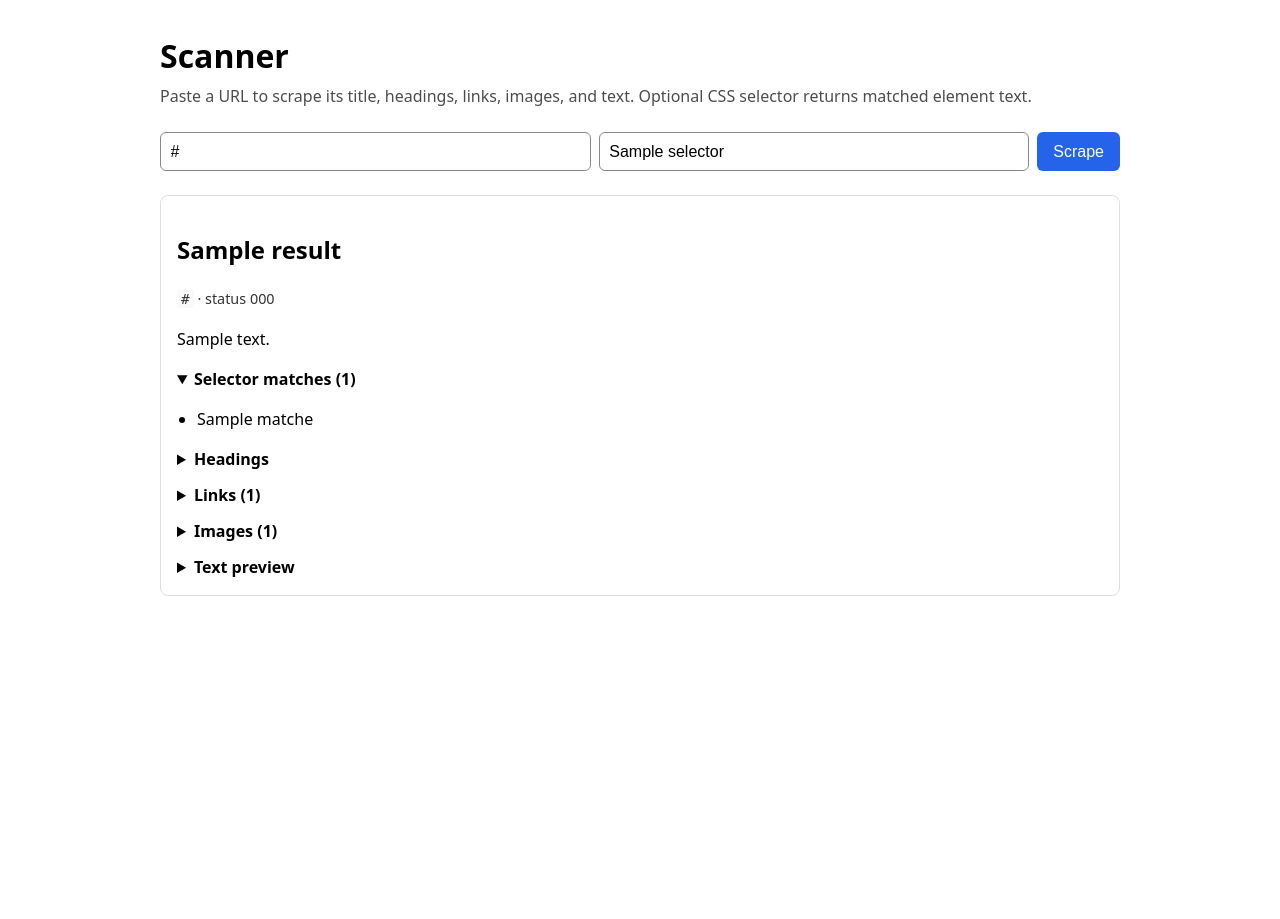
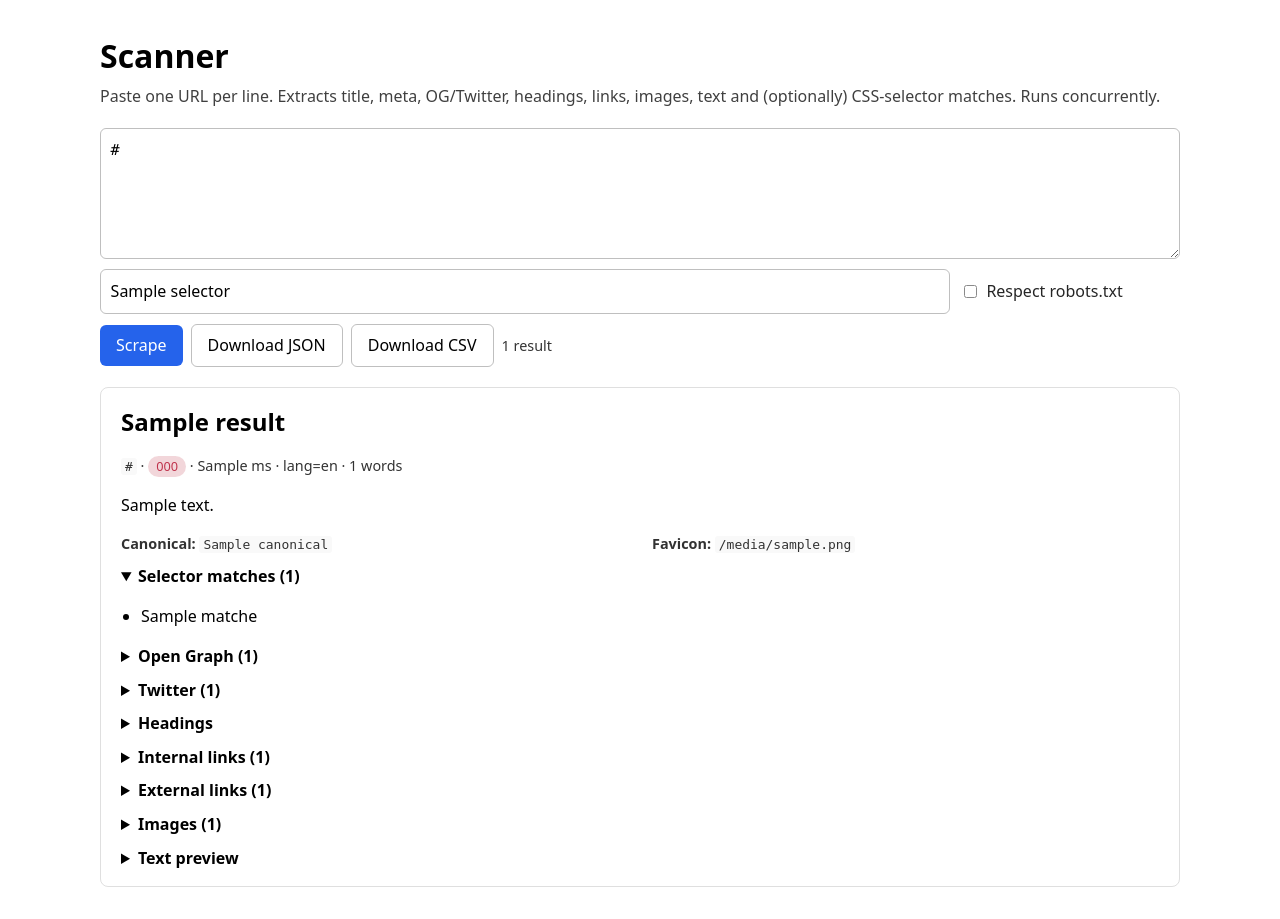
Before and after one commit to Benny9193/Scanner, a Flask app: template templates/index.html in a window 1280 px wide. Before the commit the page ends 596 px from the top, so only its background shows below. Run offline with Flask 3, Linux system fonts and the light colour scheme; the template is opened without the code that fills it: most values are stand-ins (such as "Sample title", 1, 10 or a date in 2020).

Commit message:
Enhance scraper: concurrency, richer metadata, downloads, tests
- Concurrent multi-URL scraping (scrape_many) with ThreadPoolExecutor
- Retry with exponential backoff on transient request errors
- Optional robots.txt enforcement
- Extract canonical URL, language, favicon, Open Graph, Twitter card,
  word count; split links into internal vs external
- Web UI accepts multiple URLs, shows summary table, JSON/CSV download
  buttons, and respects-robots toggle; new /api/scrape-many endpoint
- CLI gains -w/--workers, --retries, --respect-robots, -i/--input
- Pytest suite covering metadata, link split, selector, retry, errors,
  and concurrent scraping

https://claude.ai/code/session_01HXYD9S4UXPNi1N8qsTptyW

```diff
--- a/app.py
+++ b/app.py
@@ -1,24 +1,57 @@
 from __future__ import annotations
 
-from flask import Flask, render_template, request
+import csv
+import io
+import json
+
+from flask import Flask, Response, render_template, request
 
 from scraper import Scraper
 
 app = Flask(__name__)
-scraper = Scraper()
+scraper = Scraper(retries=2)
+
+
+def parse_urls(raw: str) -> list[str]:
+    seen: set[str] = set()
+    ordered: list[str] = []
+    for line in (raw or "").splitlines():
+        url = line.strip()
+        if url and not url.startswith("#") and url not in seen:
+            seen.add(url)
+            ordered.append(url)
+    return ordered
 
 
 @app.route("/", methods=["GET", "POST"])
 def index():
-    result = None
-    url = ""
+    results: list[dict] = []
+    urls_text = ""
     selector = ""
+    respect_robots = False
+
     if request.method == "POST":
-        url = (request.form.get("url") or "").strip()
-        selector = (request.form.get("selector") or "").strip() or None
-        if url:
-            result = scraper.scrape(url, selector=selector).to_dict()
-    return render_template("index.html", result=result, url=url, selector=selector or "")
+        urls_text = request.form.get("urls") or ""
+        selector = (request.form.get("selector") or "").strip()
+        respect_robots = bool(request.form.get("respect_robots"))
+        urls = parse_urls(urls_text)
+
+        if urls:
+            run_scraper = Scraper(retries=2, respect_robots=respect_robots)
+            results = [
+                r.to_dict()
+                for r in run_scraper.scrape_many(
+                    urls, selector=selector or None, max_workers=min(8, len(urls))
+                )
+            ]
+
+    return render_template(
+        "index.html",
+        results=results,
+        urls_text=urls_text,
+        selector=selector,
+        respect_robots=respect_robots,
+    )
 
 
 @app.route("/api/scrape")
@@ -30,5 +63,81 @@ def api_scrape():
     return scraper.scrape(url, selector=selector).to_dict()
 
 
+@app.route("/api/scrape-many", methods=["POST"])
+def api_scrape_many():
+    payload = request.get_json(silent=True) or {}
+    urls = payload.get("urls") or []
+    selector = payload.get("selector") or None
+    if not isinstance(urls, list) or not urls:
+        return {"error": "'urls' must be a non-empty list"}, 400
+    results = scraper.scrape_many(urls, selector=selector, max_workers=8)
+    return {"results": [r.to_dict() for r in results]}
+
+
+@app.route("/download/<fmt>", methods=["POST"])
+def download(fmt: str):
+    if fmt not in ("json", "csv"):
+        return {"error": "format must be json or csv"}, 400
+
+    urls = parse_urls(request.form.get("urls") or "")
+    selector = (request.form.get("selector") or "").strip() or None
+    respect_robots = bool(request.form.get("respect_robots"))
+    if not urls:
+        return {"error": "no URLs provided"}, 400
+
+    run_scraper = Scraper(retries=2, respect_robots=respect_robots)
+    results = [
+        r.to_dict()
+        for r in run_scraper.scrape_many(urls, selector=selector, max_workers=8)
+    ]
+
+    if fmt == "json":
+        body = json.dumps(results, indent=2, ensure_ascii=False)
+        return Response(
+            body,
+            mimetype="application/json",
+            headers={"Content-Disposition": "attachment; filename=scan.json"},
+        )
+
+    buf = io.StringIO()
+    writer = csv.writer(buf)
+    writer.writerow(
+        [
+            "url",
+            "status_code",
+            "elapsed_ms",
+            "title",
+            "description",
+            "language",
+            "word_count",
+            "internal_links",
+            "external_links",
+            "images",
+            "error",
+        ]
+    )
+    for r in results:
+        writer.writerow(
+            [
+                r["url"],
+                r["status_code"],
+                r.get("elapsed_ms", 0),
+                r.get("title") or "",
+                r.get("description") or "",
+                r.get("language") or "",
+                r.get("word_count", 0),
+                len(r.get("internal_links") or []),
+                len(r.get("external_links") or []),
+                len(r.get("images") or []),
+                r.get("error") or "",
+            ]
+        )
+    return Response(
+        buf.getvalue(),
+        mimetype="text/csv",
+        headers={"Content-Disposition": "attachment; filename=scan.csv"},
+    )
+
+
 if __name__ == "__main__":
     app.run(host="127.0.0.1", port=5000, debug=True)
--- a/templates/index.html
+++ b/templates/index.html
@@ -5,58 +5,129 @@
   <title>Scanner — Web Scraper</title>
   <meta name="viewport" content="width=device-width, initial-scale=1">
   <style>
-    :root { color-scheme: light dark; }
-    body { font-family: system-ui, -apple-system, Segoe UI, Roboto, sans-serif; max-width: 960px; margin: 2rem auto; padding: 0 1rem; line-height: 1.5; }
+    :root { color-scheme: light dark; --accent: #2563eb; --accent2: #1d4ed8; --border: #8884; --muted: #8888; }
+    body { font-family: system-ui, -apple-system, Segoe UI, Roboto, sans-serif; max-width: 1080px; margin: 2rem auto; padding: 0 1rem; line-height: 1.5; }
     h1 { margin-bottom: 0.25rem; }
-    .sub { opacity: 0.7; margin-top: 0; }
-    form { display: grid; gap: 0.5rem; margin: 1.5rem 0; }
-    input[type=text] { padding: 0.6rem; font-size: 1rem; border: 1px solid #888; border-radius: 6px; }
-    button { padding: 0.6rem 1rem; font-size: 1rem; border: 0; border-radius: 6px; background: #2563eb; color: white; cursor: pointer; }
-    button:hover { background: #1d4ed8; }
-    .row { display: grid; grid-template-columns: 1fr 1fr auto; gap: 0.5rem; }
-    .card { border: 1px solid #8884; border-radius: 8px; padding: 1rem; margin-bottom: 1rem; }
+    .sub { opacity: 0.75; margin-top: 0; }
+    form { display: grid; gap: 0.6rem; margin: 1.25rem 0; }
+    textarea, input[type=text] { padding: 0.6rem; font: inherit; border: 1px solid var(--muted); border-radius: 6px; background: transparent; color: inherit; }
+    textarea { min-height: 110px; font-family: ui-monospace, SFMono-Regular, Menlo, monospace; font-size: 0.95rem; }
+    .row { display: grid; grid-template-columns: 1fr 220px; gap: 0.6rem; }
+    .actions { display: flex; gap: 0.5rem; flex-wrap: wrap; align-items: center; }
+    button { padding: 0.55rem 1rem; font: inherit; border: 0; border-radius: 6px; background: var(--accent); color: white; cursor: pointer; }
+    button.secondary { background: transparent; color: inherit; border: 1px solid var(--muted); }
+    button:hover { filter: brightness(1.05); }
+    label.check { display: inline-flex; gap: 0.4rem; align-items: center; opacity: 0.85; }
+    .summary { width: 100%; border-collapse: collapse; margin-bottom: 1rem; font-size: 0.95rem; }
+    .summary th, .summary td { text-align: left; padding: 0.45rem 0.6rem; border-bottom: 1px solid var(--border); vertical-align: top; }
+    .summary th { background: #8881; }
+    .summary tr.err td { color: #b00020; }
+    .pill { display: inline-block; padding: 1px 8px; border-radius: 999px; background: #8882; font-size: 0.8rem; }
+    .pill.ok { background: #16a34a33; color: #16a34a; }
+    .pill.bad { background: #b0002033; color: #b00020; }
+    .card { border: 1px solid var(--border); border-radius: 8px; padding: 1rem 1.25rem; margin-bottom: 1rem; }
     .meta { font-size: 0.9rem; opacity: 0.8; }
-    details { margin-top: 0.75rem; }
+    details { margin-top: 0.6rem; }
     summary { cursor: pointer; font-weight: 600; }
     ul { padding-left: 1.25rem; }
-    code { background: #8881; padding: 1px 4px; border-radius: 3px; }
+    code { background: #8881; padding: 1px 4px; border-radius: 3px; font-size: 0.9em; }
     .err { color: #b00020; }
+    .grid2 { display: grid; grid-template-columns: 1fr 1fr; gap: 0.5rem 1.5rem; }
+    @media (max-width: 700px) { .row, .grid2 { grid-template-columns: 1fr; } }
   </style>
 </head>
 <body>
   <h1>Scanner</h1>
-  <p class="sub">Paste a URL to scrape its title, headings, links, images, and text. Optional CSS selector returns matched element text.</p>
+  <p class="sub">Paste one URL per line. Extracts title, meta, OG/Twitter, headings, links, images, text and (optionally) CSS-selector matches. Runs concurrently.</p>
 
-  <form method="post">
+  <form method="post" id="scrape-form">
+    <textarea name="urls" placeholder="https://example.com&#10;https://another.com" required>{{ urls_text }}</textarea>
     <div class="row">
-      <input type="text" name="url" placeholder="https://example.com" value="{{ url }}" required>
       <input type="text" name="selector" placeholder="CSS selector (optional, e.g. article h2)" value="{{ selector }}">
+      <label class="check"><input type="checkbox" name="respect_robots" value="1" {% if respect_robots %}checked{% endif %}> Respect robots.txt</label>
+    </div>
+    <div class="actions">
       <button type="submit">Scrape</button>
+      <button type="submit" class="secondary" formaction="/download/json">Download JSON</button>
+      <button type="submit" class="secondary" formaction="/download/csv">Download CSV</button>
+      {% if results %}<span class="meta">{{ results|length }} result{{ 's' if results|length != 1 }}</span>{% endif %}
     </div>
   </form>
 
-  {% if result %}
-    <div class="card">
-      {% if result.error %}
-        <p class="err"><strong>Error:</strong> {{ result.error }}</p>
+  {% if results and results|length > 1 %}
+    <table class="summary">
+      <thead>
+        <tr><th>#</th><th>URL</th><th>Status</th><th>Title</th><th>Words</th><th>Links</th><th>Images</th><th>Time</th></tr>
+      </thead>
+      <tbody>
+        {% for r in results %}
+          <tr class="{{ 'err' if r.error }}">
+            <td>{{ loop.index }}</td>
+            <td><a href="#r{{ loop.index }}">{{ r.url }}</a></td>
+            <td>
+              {% if r.status_code %}
+                <span class="pill {{ 'ok' if r.status_code < 400 else 'bad' }}">{{ r.status_code }}</span>
+              {% else %}
+                <span class="pill bad">err</span>
+              {% endif %}
+            </td>
+            <td>{{ r.title or '' }}</td>
+            <td>{{ r.word_count }}</td>
+            <td>{{ (r.internal_links|length) + (r.external_links|length) }}</td>
+            <td>{{ r.images|length }}</td>
+            <td class="meta">{{ r.elapsed_ms }} ms</td>
+          </tr>
+        {% endfor %}
+      </tbody>
+    </table>
+  {% endif %}
+
+  {% for r in results %}
+    <div class="card" id="r{{ loop.index }}">
+      {% if r.error %}
+        <p class="err"><strong>Error:</strong> {{ r.error }}</p>
+        <p class="meta"><code>{{ r.url }}</code></p>
       {% else %}
-        <h2>{{ result.title or "(no title)" }}</h2>
+        <h2 style="margin: 0 0 0.25rem 0;">{{ r.title or "(no title)" }}</h2>
         <p class="meta">
-          <code>{{ result.url }}</code> &middot; status {{ result.status_code }}
+          <code>{{ r.url }}</code>
+          &middot; <span class="pill {{ 'ok' if r.status_code < 400 else 'bad' }}">{{ r.status_code }}</span>
+          &middot; {{ r.elapsed_ms }} ms
+          {% if r.language %} &middot; lang={{ r.language }}{% endif %}
+          &middot; {{ r.word_count }} words
         </p>
-        {% if result.description %}<p>{{ result.description }}</p>{% endif %}
+        {% if r.description %}<p>{{ r.description }}</p>{% endif %}
 
-        {% if result.matches %}
+        <div class="grid2 meta">
+          {% if r.canonical %}<div><strong>Canonical:</strong> <code>{{ r.canonical }}</code></div>{% endif %}
+          {% if r.favicon %}<div><strong>Favicon:</strong> <code>{{ r.favicon }}</code></div>{% endif %}
+        </div>
+
+        {% if r.matches %}
           <details open>
-            <summary>Selector matches ({{ result.matches|length }})</summary>
-            <ul>{% for m in result.matches %}<li>{{ m }}</li>{% endfor %}</ul>
+            <summary>Selector matches ({{ r.matches|length }})</summary>
+            <ul>{% for m in r.matches %}<li>{{ m }}</li>{% endfor %}</ul>
           </details>
         {% endif %}
 
-        {% if result.headings %}
+        {% if r.open_graph %}
+          <details>
+            <summary>Open Graph ({{ r.open_graph|length }})</summary>
+            <ul>{% for k, v in r.open_graph.items() %}<li><strong>{{ k }}:</strong> {{ v }}</li>{% endfor %}</ul>
+          </details>
+        {% endif %}
+
+        {% if r.twitter %}
+          <details>
+            <summary>Twitter ({{ r.twitter|length }})</summary>
+            <ul>{% for k, v in r.twitter.items() %}<li><strong>{{ k }}:</strong> {{ v }}</li>{% endfor %}</ul>
+          </details>
+        {% endif %}
+
+        {% if r.headings %}
           <details>
             <summary>Headings</summary>
-            {% for tag, items in result.headings.items() %}
+            {% for tag, items in r.headings.items() %}
               <p><strong>{{ tag }}</strong></p>
               <ul>{% for h in items %}<li>{{ h }}</li>{% endfor %}</ul>
             {% endfor %}
@@ -64,31 +135,40 @@
         {% endif %}
 
         <details>
-          <summary>Links ({{ result.links|length }})</summary>
+          <summary>Internal links ({{ r.internal_links|length }})</summary>
           <ul>
-            {% for link in result.links[:100] %}
+            {% for link in r.internal_links[:100] %}
               <li><a href="{{ link.href }}" target="_blank" rel="noopener noreferrer">{{ link.text or link.href }}</a></li>
             {% endfor %}
           </ul>
         </details>
 
         <details>
-          <summary>Images ({{ result.images|length }})</summary>
+          <summary>External links ({{ r.external_links|length }})</summary>
           <ul>
-            {% for img in result.images[:50] %}
+            {% for link in r.external_links[:100] %}
+              <li><a href="{{ link.href }}" target="_blank" rel="noopener noreferrer">{{ link.text or link.href }}</a></li>
+            {% endfor %}
+          </ul>
+        </details>
+
+        <details>
+          <summary>Images ({{ r.images|length }})</summary>
+          <ul>
+            {% for img in r.images[:50] %}
               <li><code>{{ img.src }}</code>{% if img.alt %} — {{ img.alt }}{% endif %}</li>
             {% endfor %}
           </ul>
         </details>
 
-        {% if result.text %}
+        {% if r.text %}
           <details>
             <summary>Text preview</summary>
-            <p style="white-space: pre-wrap;">{{ result.text }}</p>
+            <p style="white-space: pre-wrap;">{{ r.text }}</p>
           </details>
         {% endif %}
       {% endif %}
     </div>
-  {% endif %}
+  {% endfor %}
 </body>
 </html>
```
Also changed, not shown: scraper/cli.py (+66 -5 lines), scraper/core.py (+143 -16 lines), tests/test_scraper.py (added, +122 -0 lines), README.md, tests/__init__.py (added).
